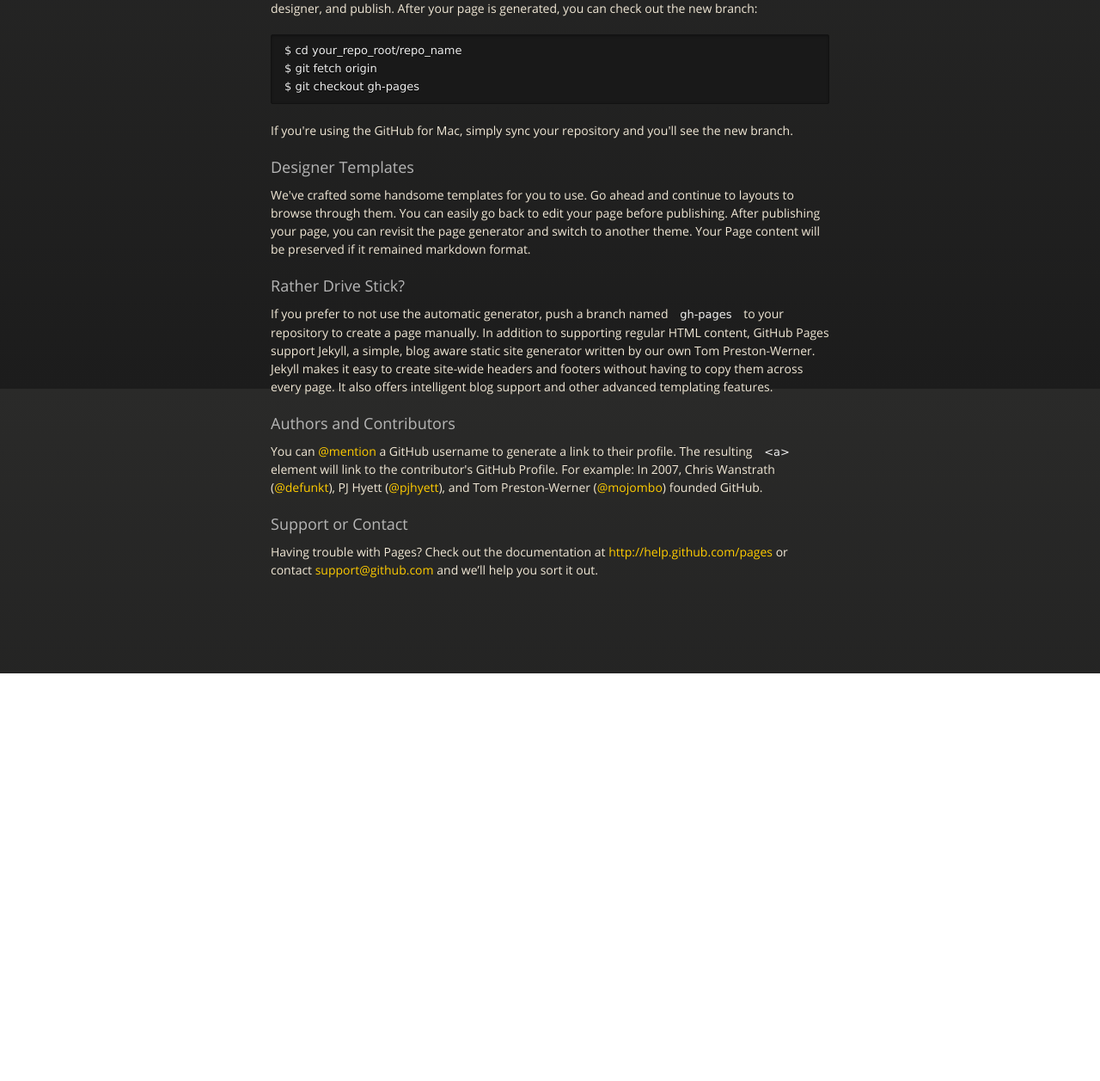
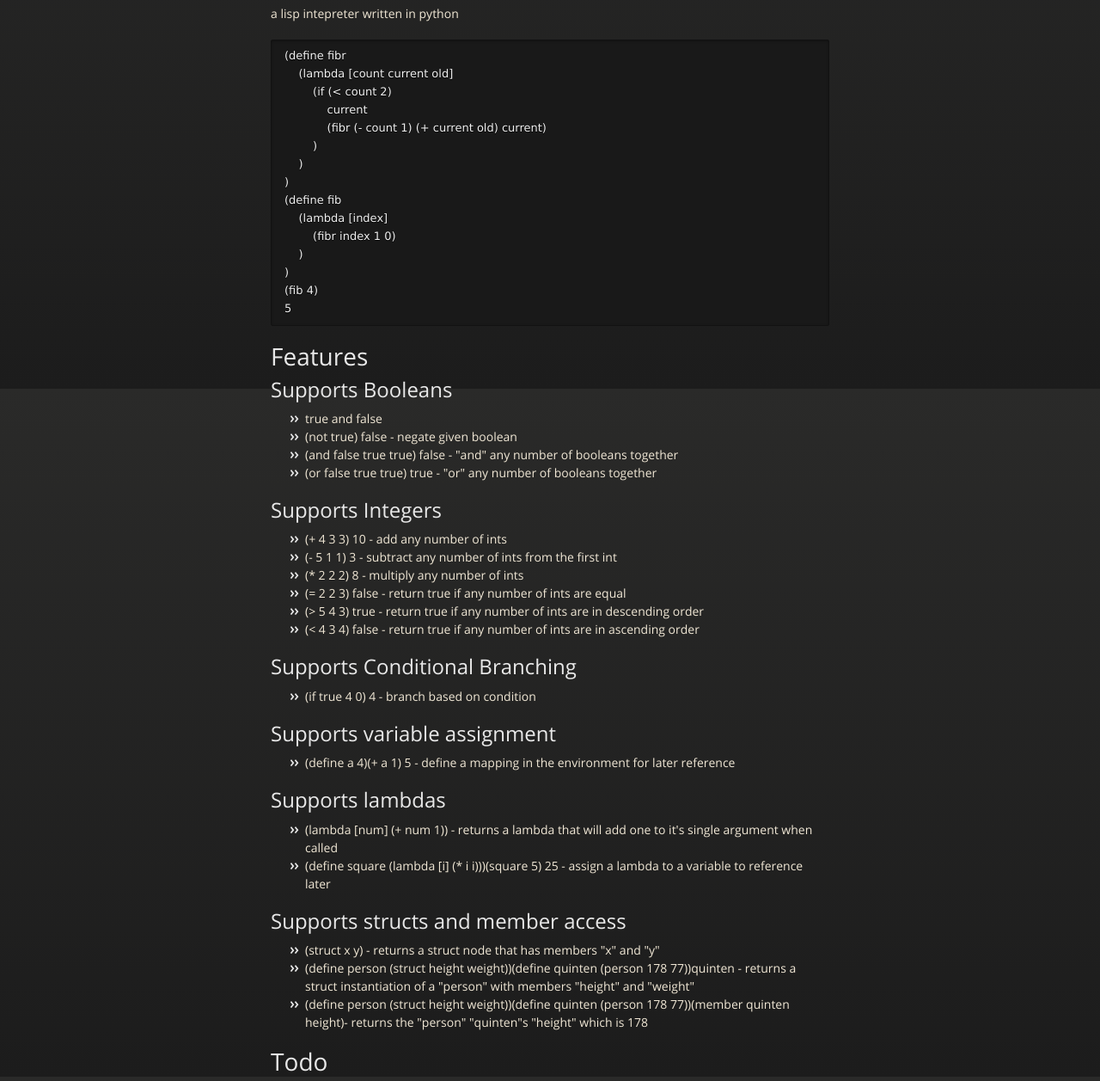
Before and after one commit to quintenpalmer/fresh, a plain HTML site: page index.html in a window 1280 px wide. Shown: the part 348-1605 px from the top of the page at 86% size. Before the commit the page ends 1131 px from the top, so only its background shows below. Drawn offline with nearby package versions, Linux system fonts and the light colour scheme.

```diff
--- a/index.html
+++ b/index.html
@@ -38,37 +38,81 @@
           <span class="credits right">Hosted on GitHub Pages &mdash; Theme by <a href="https://twitter.com/michigangraham">mattgraham</a></span>
         </div>
 
-        <h3>
-<a name="welcome-to-github-pages" class="anchor" href="#welcome-to-github-pages"><span class="octicon octicon-link"></span></a>Welcome to GitHub Pages.</h3>
+        <h1>
+<a name="fresh" class="anchor" href="#fresh"><span class="octicon octicon-link"></span></a>fresh</h1>
 
-<p>This automatic page generator is the easiest way to create beautiful pages for all of your projects. Author your page content here using GitHub Flavored Markdown, select a template crafted by a designer, and publish. After your page is generated, you can check out the new branch:</p>
+<p>Fresh Programming Language</p>
 
-<pre><code>$ cd your_repo_root/repo_name
-$ git fetch origin
-$ git checkout gh-pages
+<p>a lisp intepreter written in python  </p>
+
+<pre><code>(define fibr
+    (lambda [count current old]
+        (if (&lt; count 2)
+            current
+            (fibr (- count 1) (+ current old) current)
+        )
+    )
+)
+(define fib
+    (lambda [index]
+        (fibr index 1 0)
+    )
+)
+(fib 4)
+5
 </code></pre>
 
-<p>If you're using the GitHub for Mac, simply sync your repository and you'll see the new branch.</p>
+<h1>
+<a name="features" class="anchor" href="#features"><span class="octicon octicon-link"></span></a>Features</h1>
 
-<h3>
-<a name="designer-templates" class="anchor" href="#designer-templates"><span class="octicon octicon-link"></span></a>Designer Templates</h3>
+<h2>
+<a name="supports-booleans" class="anchor" href="#supports-booleans"><span class="octicon octicon-link"></span></a>Supports Booleans</h2>
 
-<p>We've crafted some handsome templates for you to use. Go ahead and continue to layouts to browse through them. You can easily go back to edit your page before publishing. After publishing your page, you can revisit the page generator and switch to another theme. Your Page content will be preserved if it remained markdown format.</p>
+<ul>
+<li>true and false</li>
+<li>(not true) false - negate given boolean</li>
+<li>(and false true true) false - "and" any number of booleans together</li>
+<li>(or false true true) true - "or" any number of booleans together</li>
+</ul><h2>
+<a name="supports-integers" class="anchor" href="#supports-integers"><span class="octicon octicon-link"></span></a>Supports Integers</h2>
 
-<h3>
-<a name="rather-drive-stick" class="anchor" href="#rather-drive-stick"><span class="octicon octicon-link"></span></a>Rather Drive Stick?</h3>
+<ul>
+<li>(+ 4 3 3) 10 - add any number of ints</li>
+<li>(- 5 1 1) 3 - subtract any number of ints from the first int</li>
+<li>(* 2 2 2) 8 - multiply any number of ints</li>
+<li>(= 2 2 3) false - return true if any number of ints are equal</li>
+<li>(&gt; 5 4 3) true - return true if any number of ints are in descending order</li>
+<li>(&lt; 4 3 4) false - return true if any number of ints are in ascending order</li>
+</ul><h2>
+<a name="supports-conditional-branching" class="anchor" href="#supports-conditional-branching"><span class="octicon octicon-link"></span></a>Supports Conditional Branching</h2>
 
-<p>If you prefer to not use the automatic generator, push a branch named <code>gh-pages</code> to your repository to create a page manually. In addition to supporting regular HTML content, GitHub Pages support Jekyll, a simple, blog aware static site generator written by our own Tom Preston-Werner. Jekyll makes it easy to create site-wide headers and footers without having to copy them across every page. It also offers intelligent blog support and other advanced templating features.</p>
+<ul>
+<li>(if true 4 0) 4 - branch based on condition</li>
+</ul><h2>
+<a name="supports-variable-assignment" class="anchor" href="#supports-variable-assignment"><span class="octicon octicon-link"></span></a>Supports variable assignment</h2>
 
-<h3>
-<a name="authors-and-contributors" class="anchor" href="#authors-and-contributors"><span class="octicon octicon-link"></span></a>Authors and Contributors</h3>
+<ul>
+<li>(define a 4)(+ a 1) 5 - define a mapping in the environment for later reference</li>
+</ul><h2>
+<a name="supports-lambdas" class="anchor" href="#supports-lambdas"><span class="octicon octicon-link"></span></a>Supports lambdas</h2>
 
-<p>You can <a href="https://github.com/blog/821" class="user-mention">@mention</a> a GitHub username to generate a link to their profile. The resulting <code>&lt;a&gt;</code> element will link to the contributor's GitHub Profile. For example: In 2007, Chris Wanstrath (<a href="https://github.com/defunkt" class="user-mention">@defunkt</a>), PJ Hyett (<a href="https://github.com/pjhyett" class="user-mention">@pjhyett</a>), and Tom Preston-Werner (<a href="https://github.com/mojombo" class="user-mention">@mojombo</a>) founded GitHub.</p>
+<ul>
+<li>(lambda [num] (+ num 1)) - returns a lambda that will add one to it's single argument when called</li>
+<li>(define square (lambda [i] (* i i)))(square 5) 25 - assign a lambda to a variable to reference later</li>
+</ul><h2>
+<a name="supports-structs-and-member-access" class="anchor" href="#supports-structs-and-member-access"><span class="octicon octicon-link"></span></a>Supports structs and member access</h2>
 
-<h3>
-<a name="support-or-contact" class="anchor" href="#support-or-contact"><span class="octicon octicon-link"></span></a>Support or Contact</h3>
+<ul>
+<li>(struct x y) - returns a struct node that has members "x" and "y"</li>
+<li>(define person (struct height weight))(define quinten (person 178 77))quinten - returns a struct instantiation of a "person" with members "height" and "weight"</li>
+<li>(define person (struct height weight))(define quinten (person 178 77))(member quinten height)- returns the "person" "quinten"s "height" which is 178</li>
+</ul><h1>
+<a name="todo" class="anchor" href="#todo"><span class="octicon octicon-link"></span></a>Todo</h1>
 
-<p>Having trouble with Pages? Check out the documentation at <a href="http://help.github.com/pages">http://help.github.com/pages</a> or contact <a href="mailto:support@github.com">support@github.com</a> and we’ll help you sort it out.</p>
+<ul>
+<li>Implement type checker</li>
+<li>Add methods to structs to support classes</li>
+</ul>
       </section>
 
     </div>
```
Also changed, not shown: params.json (+1 -1 lines).
